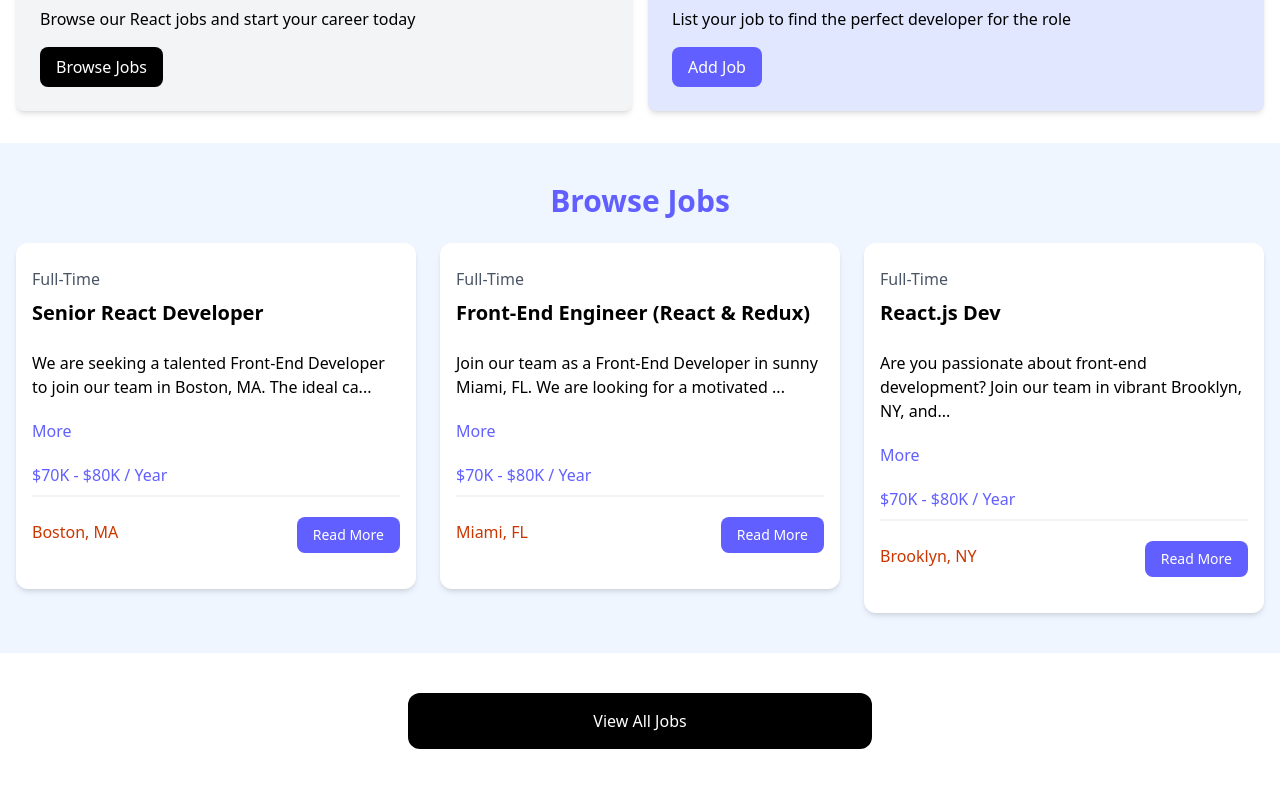
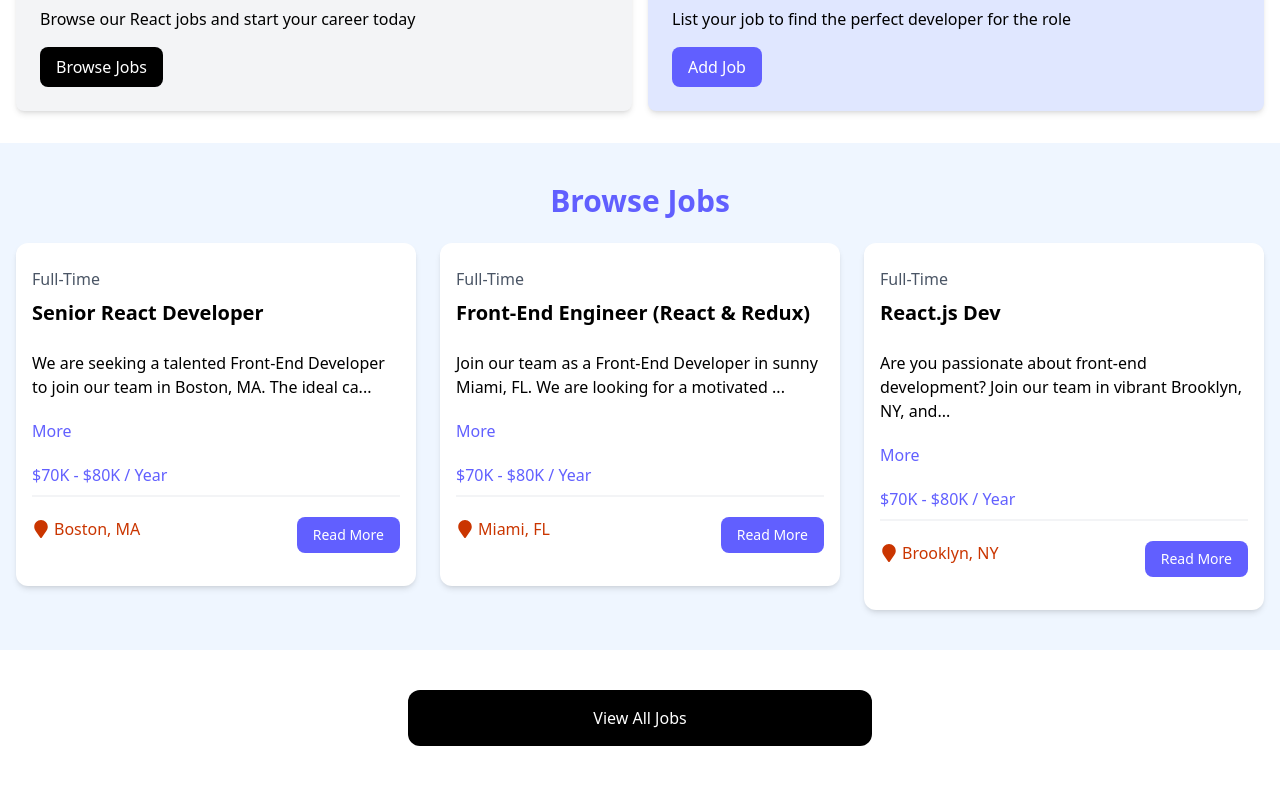
Before and after one commit to IT22003850/react-jobs, a React (Vite) app: page / in a window 1280 px wide. Shown: the part 466-1253 px from the top of the page. Built offline with nearby package versions, Linux system fonts and the light colour scheme.

Commit message:
add react icons

```diff
--- a/package.json
+++ b/package.json
@@ -12,7 +12,8 @@
   "dependencies": {
     "@tailwindcss/vite": "^4.1.11",
     "react": "^19.1.0",
-    "react-dom": "^19.1.0"
+    "react-dom": "^19.1.0",
+    "react-icons": "^5.5.0"
   },
   "devDependencies": {
     "@eslint/js": "^9.29.0",
--- a/src/components/JobListing.jsx
+++ b/src/components/JobListing.jsx
@@ -1,5 +1,6 @@
 import React from "react";
 import { useState } from "react";
+import { FaMapMarker } from "react-icons/fa";
 
 const JobListing = ({ job }) => {
   const [showFullDescription, setShowFullDescription] = useState(false);
@@ -32,7 +33,7 @@
 
           <div className="flex flex-col lg:flex-row justify-between mb-4">
             <div className="text-orange-700 mb-3">
-              <i className="fa-solid fa-location-dot text-lg"></i>
+              <FaMapMarker className="inline text-lg mb-1 mr-1" />
               {job.location}
             </div>
             <a
```
Also changed, not shown: 1 other file (tests, documents, lock files or other folders).
